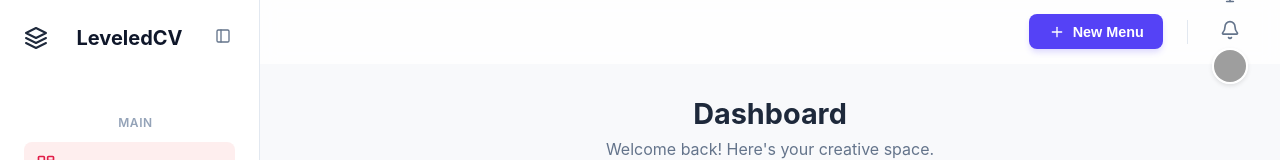
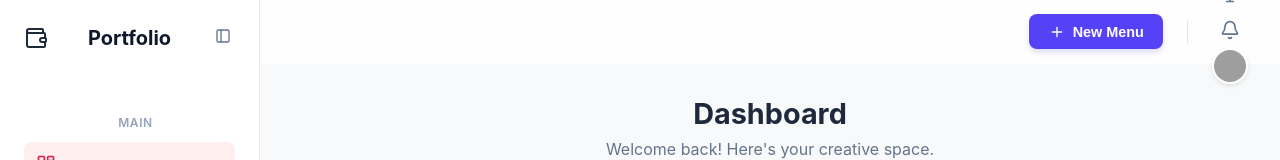
Before and after one commit to adarshshivan/Prototype-1, a React (Vite) app: page / in a window 1280 px wide. Shown: the top 160 px of the page. Built offline with nearby package versions, Linux system fonts and the light colour scheme; grey boxes are pictures that could not be loaded.

Commit message:
feat: add base React sidebar component with navigation sections

```diff
--- a/src/components/Sidebar.jsx
+++ b/src/components/Sidebar.jsx
@@ -8,7 +8,8 @@ import {
     HelpCircle,
     MessageSquare,
     Files,
-    Code
+    Code,
+    Wallet
 } from 'lucide-react';
 import '../index.css';
 
@@ -33,11 +34,9 @@ const Sidebar = () => {
         <aside className="sidebar">
             <div className="sidebar-header">
                 <div className="logo-icon">
-                    <svg width="24" height="24" viewBox="0 0 24 24" fill="none" stroke="currentColor" strokeWidth="2" strokeLinecap="round" strokeLinejoin="round">
-                        <path d="M12 2L2 7l10 5 10-5-10-5zM2 17l10 5 10-5M2 12l10 5 10-5" />
-                    </svg>
+                    <Wallet size={24} />
                 </div>
-                <span className="logo-text">LeveledCV</span>
+                <span className="logo-text">Portfolio</span>
                 <button className="sidebar-collapse-btn">
                     <svg width="16" height="16" viewBox="0 0 24 24" fill="none" stroke="currentColor" strokeWidth="2" strokeLinecap="round" strokeLinejoin="round">
                         <rect x="3" y="3" width="18" height="18" rx="2" ry="2" />
```
